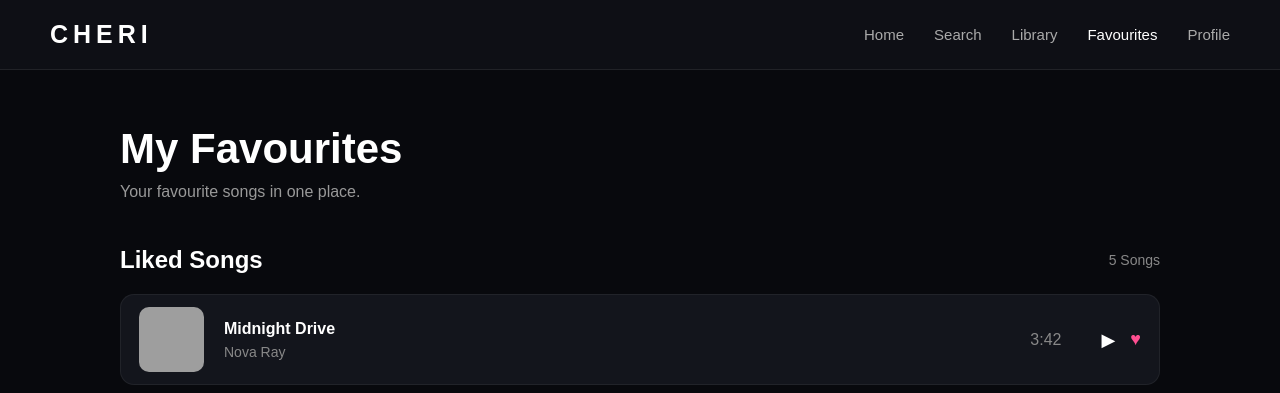
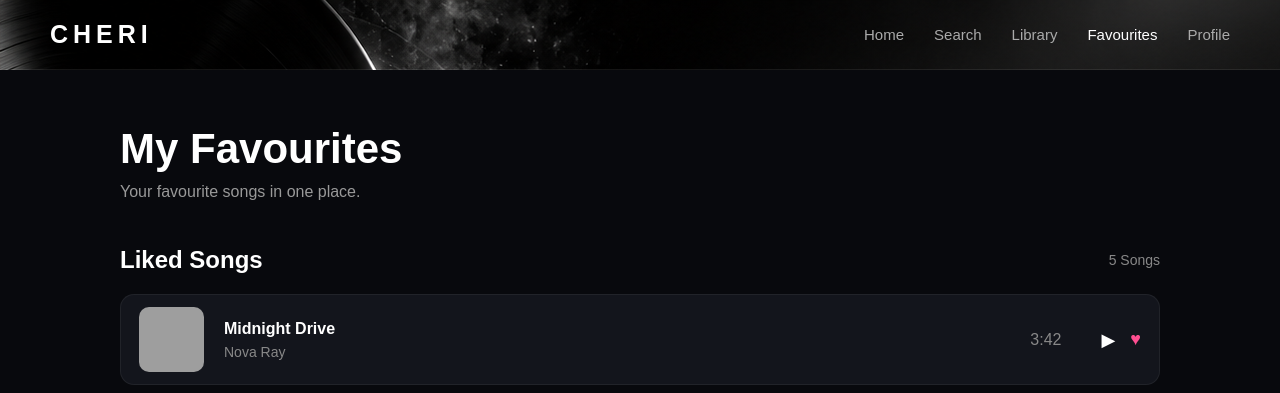
Before and after one commit to nambbi7/Group-22-Music-Recommendation-and-Listening-Behaviour-Analysis-System, a Flask app: page /favourites in a window 1280 px wide. Shown: the top 393 px of the page. Run offline with Flask 3, Linux system fonts and the light colour scheme; the visitor is signed in with stand-in values (Sample User, id 1); grey boxes are pictures that could not be loaded.

Commit message:
Update favourites.css

```diff
--- a/static/css/favourites.css
+++ b/static/css/favourites.css
@@ -22,7 +22,7 @@ body {
     align-items: center;
     justify-content: space-between;
 
-    background: rgba(15, 16, 22, 0.95);
+    background: url("../images/Background.png");;
     border-bottom: 1px solid rgba(255, 255, 255, 0.08);
 }
 
```
